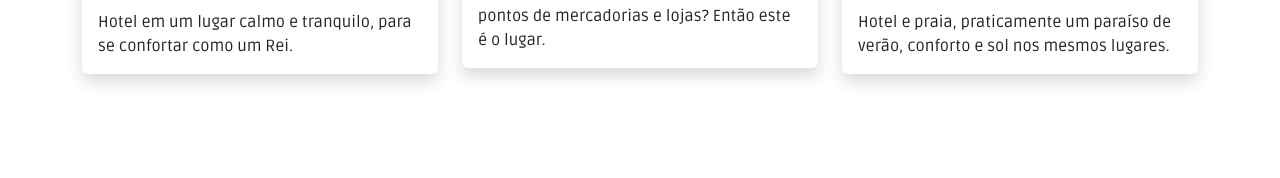
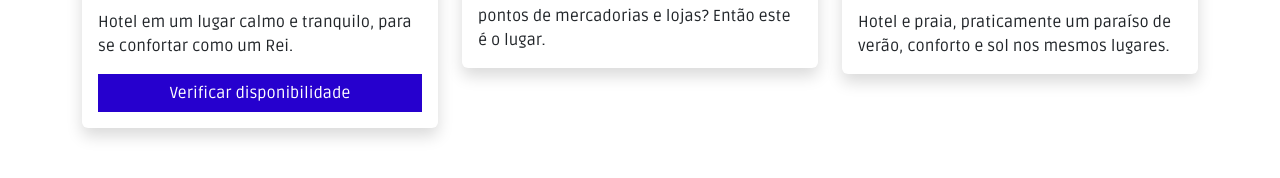
Before and after one commit to gustawillg/reserva-de-hoteis, a plain HTML site: page index.html in a window 1280 px wide. Shown: the part 1354-1532 px from the top of the page. Drawn offline with nearby package versions, Linux system fonts and the light colour scheme.

Commit message:
botao de disponibilidade

```diff
--- a/index.html
+++ b/index.html
@@ -97,6 +97,7 @@
                                     <h5 class="card-title mb-1">Hotel King's</h5>
                                     <p class="text-muted">Monte San Savino, Itália</p>
                                     <p class="card-text">Hotel em um lugar calmo e tranquilo, para se confortar como um Rei.</p>
+                                    <a href="#" class="btn btn-orange rounded-0 w-100">Verificar disponibilidade</a>
                             </div>
                         </div>
 
```
